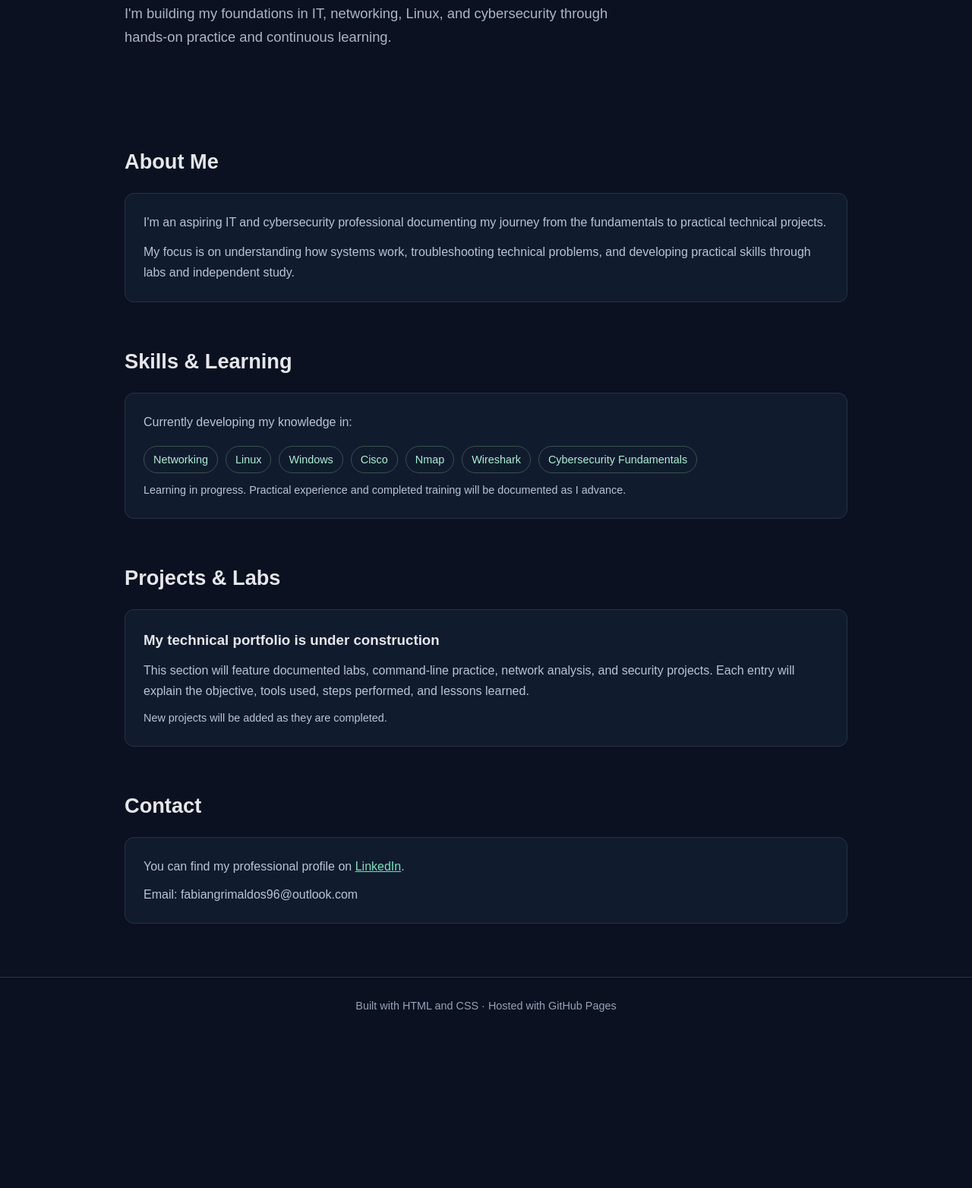
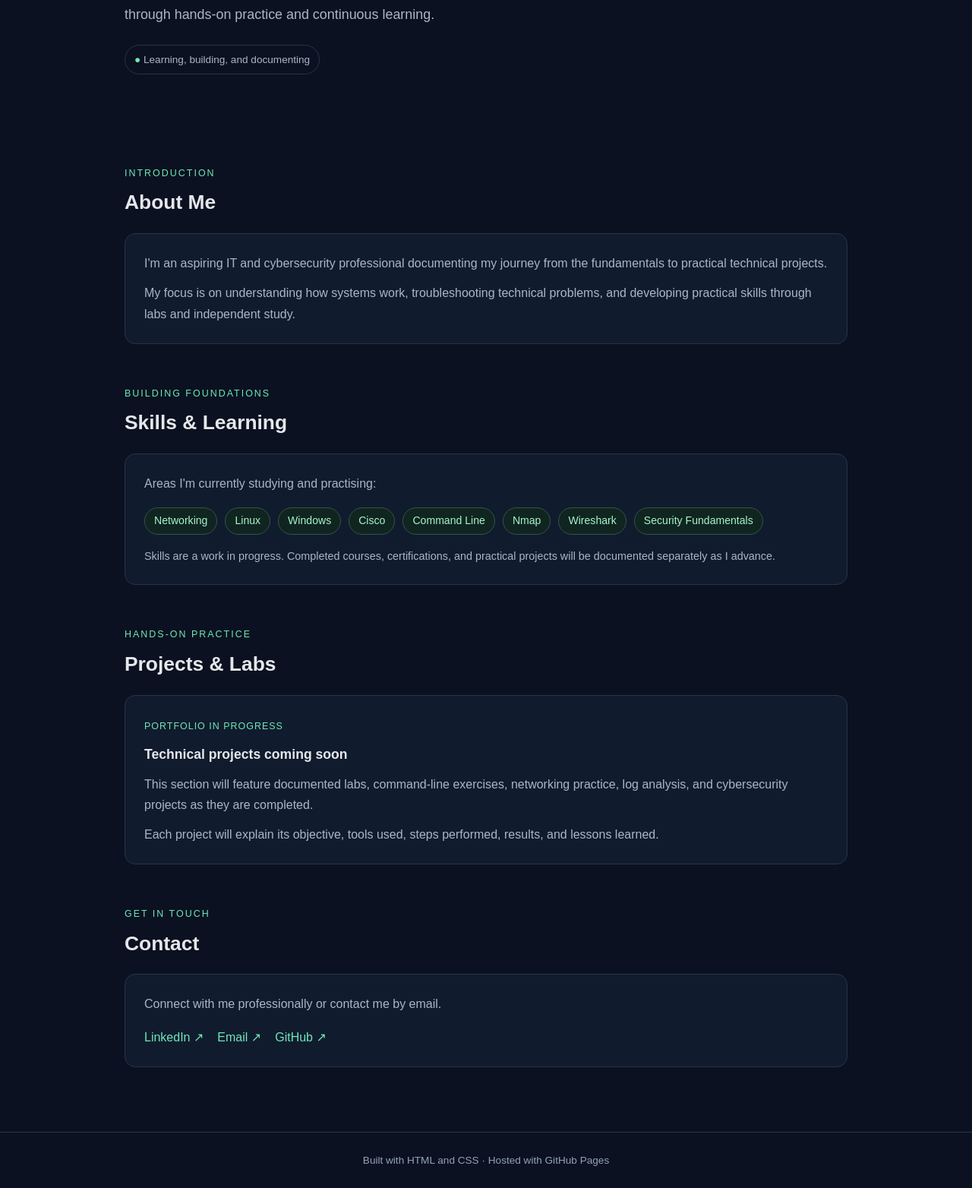
Before and after one commit to alexgrim19/alexgrim19.github.io, a plain HTML site: page index.html in a window 1280 px wide. Shown: the part 591-2155 px from the top of the page at 76% size. Before the commit the page ends 1953 px from the top, so only its background shows below. Drawn offline with Linux system fonts and the light colour scheme.

Commit message:
Update index.html

```diff
--- a/index.html
+++ b/index.html
@@ -1,96 +1,141 @@
-
 <!DOCTYPE html>
 <html lang="en">
 <head>
   <meta charset="UTF-8">
   <meta name="viewport" content="width=device-width, initial-scale=1.0">
 
-  <title>Alex Grim | IT & Cybersecurity</title>
-
-  <meta name="description" content="My IT and cybersecurity learning journey, hands-on labs, and technical projects.">
+  <title>Alex Grim | IT & Cybersecurity Portfolio</title>
+  <meta name="description" content="My journey into IT and cybersecurity through hands-on labs, networking, Linux, and technical projects.">
+  <meta name="theme-color" content="#0b1120">
 
   <style>
+    :root {
+      --background: #0b1120;
+      --surface: #111b2e;
+      --border: #263449;
+      --text: #e5e7eb;
+      --muted: #aab6c8;
+      --green: #6ee7b7;
+    }
+
     * {
       box-sizing: border-box;
       margin: 0;
       padding: 0;
     }
 
+    html {
+      scroll-behavior: smooth;
+    }
+
     body {
-      background: #0b1120;
-      color: #e5e7eb;
-      font-family: Arial, sans-serif;
+      background: var(--background);
+      color: var(--text);
+      font-family: Arial, Helvetica, sans-serif;
       line-height: 1.7;
     }
 
+    a {
+      color: var(--green);
+    }
+
     header {
-      padding: 24px 8%;
-      border-bottom: 1px solid #263244;
+      padding: 22px 7%;
+      border-bottom: 1px solid var(--border);
     }
 
     nav {
+      max-width: 1100px;
+      margin: auto;
       display: flex;
       justify-content: space-between;
       align-items: center;
       flex-wrap: wrap;
-      gap: 16px;
+      gap: 18px;
     }
 
     .logo {
-      color: #6ee7b7;
+      color: var(--green);
+      font-size: 1.1rem;
       font-weight: bold;
-      font-size: 1.2rem;
+      letter-spacing: 1px;
+    }
+
+    nav .links {
+      display: flex;
+      flex-wrap: wrap;
+      gap: 20px;
     }
 
     nav a {
-      color: #cbd5e1;
+      color: var(--muted);
       text-decoration: none;
-      margin-left: 18px;
+      font-size: 0.92rem;
     }
 
     nav a:hover {
-      color: #6ee7b7;
+      color: var(--green);
     }
 
     main {
       max-width: 1000px;
       margin: auto;
-      padding: 70px 24px;
+      padding: 55px 24px 85px;
     }
 
     .hero {
-      padding: 45px 0 70px;
+      padding: 30px 0 65px;
     }
-.profile-photo {
-  width: 140px;
-  height: 140px;
-  object-fit: cover;
-  border-radius: 50%;
-  border: 2px solid #6ee7b7;
-  margin-bottom: 25px;
-  filter: grayscale(100%);
-}
+
+    .profile-photo {
+      display: block;
+      width: 150px;
+      height: 150px;
+      object-fit: cover;
+      object-position: center;
+      border-radius: 50%;
+      border: 2px solid var(--green);
+      margin-bottom: 28px;
+      filter: grayscale(100%);
+      background: var(--surface);
+    }
+
     .eyebrow {
-      color: #6ee7b7;
+      color: var(--green);
       text-transform: uppercase;
       letter-spacing: 3px;
       font-size: 0.8rem;
     }
 
     h1 {
-      font-size: clamp(2.5rem, 7vw, 4.5rem);
-      line-height: 1.15;
+      font-size: clamp(2.5rem, 7vw, 4.7rem);
+      line-height: 1.12;
+      letter-spacing: -2px;
       margin: 18px 0;
     }
 
     h1 span {
-      color: #6ee7b7;
+      color: var(--green);
     }
 
     .intro {
-      color: #aab6c8;
-      font-size: 1.15rem;
-      max-width: 650px;
+      color: var(--muted);
+      font-size: 1.12rem;
+      max-width: 680px;
+    }
+
+    .availability {
+      display: inline-block;
+      margin-top: 25px;
+      padding: 7px 12px;
+      border: 1px solid var(--border);
+      border-radius: 30px;
+      color: var(--muted);
+      font-size: 0.85rem;
+    }
+
+    .availability span {
+      color: var(--green);
     }
 
     section {
@@ -99,19 +144,31 @@
     }
 
     h2 {
-      font-size: 1.7rem;
+      font-size: 1.65rem;
       margin-bottom: 18px;
     }
 
+    .section-label {
+      color: var(--green);
+      font-size: 0.78rem;
+      letter-spacing: 2px;
+      text-transform: uppercase;
+      margin-bottom: 5px;
+    }
+
     .card {
-      background: #111b2e;
-      border: 1px solid #263244;
-      border-radius: 12px;
-      padding: 24px;
+      background: var(--surface);
+      border: 1px solid var(--border);
+      border-radius: 14px;
+      padding: 25px;
     }
 
     .card p {
-      color: #b8c4d6;
+      color: var(--muted);
+    }
+
+    .card p + p {
+      margin-top: 12px;
     }
 
     .skills {
@@ -123,42 +180,88 @@
 
     .tag {
       border: 1px solid #365449;
+      background: #10251f;
       color: #a7f3d0;
       padding: 5px 12px;
       border-radius: 20px;
-      font-size: 0.9rem;
+      font-size: 0.88rem;
     }
 
     .muted {
       color: #94a3b8;
       font-size: 0.9rem;
-      margin-top: 10px;
+      margin-top: 16px;
     }
 
-    .contact a {
-      color: #6ee7b7;
+    .project-title {
+      font-size: 1.1rem;
+      margin-bottom: 10px;
+    }
+
+    .project-status {
+      display: inline-block;
+      margin-bottom: 12px;
+      font-size: 0.78rem;
+      color: var(--green);
+      text-transform: uppercase;
+      letter-spacing: 1px;
+    }
+
+    .contact-links {
+      display: flex;
+      flex-wrap: wrap;
+      gap: 18px;
+      margin-top: 16px;
+    }
+
+    .contact-links a {
+      text-decoration: none;
+    }
+
+    .contact-links a:hover {
+      text-decoration: underline;
     }
 
     footer {
       text-align: center;
-      padding: 25px;
-      border-top: 1px solid #263244;
+      padding: 25px 20px;
+      border-top: 1px solid var(--border);
       color: #94a3b8;
-      font-size: 0.9rem;
+      font-size: 0.85rem;
     }
 
     @media (max-width: 600px) {
       header {
-        padding: 20px 5%;
+        padding: 20px;
       }
 
-      nav a {
-        margin-left: 0;
-        margin-right: 14px;
+      nav {
+        align-items: flex-start;
+      }
+
+      nav .links {
+        gap: 14px;
       }
 
       main {
-        padding: 45px 20px;
+        padding: 40px 20px 65px;
+      }
+
+      .hero {
+        padding-top: 20px;
+      }
+
+      .profile-photo {
+        width: 125px;
+        height: 125px;
+      }
+
+      h1 {
+        letter-spacing: -1px;
+      }
+
+      .card {
+        padding: 20px;
       }
     }
   </style>
@@ -169,7 +272,7 @@
     <nav>
       <div class="logo">AG / PORTFOLIO</div>
 
-      <div>
+      <div class="links">
         <a href="#about">About</a>
         <a href="#learning">Learning</a>
         <a href="#projects">Projects</a>
@@ -181,25 +284,31 @@
   <main>
     <div class="hero">
       <img
-        src="picgeon.jpeg"
-        alt="Black and white photograph of a pigeon"
+        src="./picgeon.jpeg"
+        alt="Black and white pigeon photograph taken by me"
         class="profile-photo"
       >
 
       <p class="eyebrow">IT Support · Cybersecurity</p>
 
-      <h1>Learning by building.<br>
+      <h1>
+        Learning by building.<br>
         <span>Documenting every step.</span>
       </h1>
 
       <p class="intro">
         I'm building my foundations in IT, networking, Linux,
-        and cybersecurity through hands-on practice and
-        continuous learning.
+        Windows, and cybersecurity through hands-on practice
+        and continuous learning.
       </p>
+
+      <div class="availability">
+        <span>●</span> Learning, building, and documenting
+      </div>
     </div>
 
     <section id="about">
+      <p class="section-label">Introduction</p>
       <h2>About Me</h2>
 
       <div class="card">
@@ -208,7 +317,7 @@
           documenting my journey from the fundamentals to
           practical technical projects.
         </p>
-        <p style="margin-top: 12px;">
+        <p>
           My focus is on understanding how systems work,
           troubleshooting technical problems, and developing
           practical skills through labs and independent study.
@@ -217,57 +326,78 @@
     </section>
 
     <section id="learning">
+      <p class="section-label">Building foundations</p>
       <h2>Skills & Learning</h2>
 
       <div class="card">
-        <p>Currently developing my knowledge in:</p>
+        <p>Areas I'm currently studying and practising:</p>
 
         <div class="skills">
           <span class="tag">Networking</span>
           <span class="tag">Linux</span>
           <span class="tag">Windows</span>
           <span class="tag">Cisco</span>
+          <span class="tag">Command Line</span>
           <span class="tag">Nmap</span>
           <span class="tag">Wireshark</span>
-          <span class="tag">Cybersecurity Fundamentals</span>
+          <span class="tag">Security Fundamentals</span>
         </div>
 
         <p class="muted">
-          Learning in progress. Practical experience and
-          completed training will be documented as I advance.
+          Skills are a work in progress. Completed courses,
+          certifications, and practical projects will be
+          documented separately as I advance.
         </p>
       </div>
     </section>
 
     <section id="projects">
+      <p class="section-label">Hands-on practice</p>
       <h2>Projects & Labs</h2>
 
       <div class="card">
-        <h3>My technical portfolio is under construction</h3>
-        <p style="margin-top: 10px;">
+        <span class="project-status">Portfolio in progress</span>
+        <h3 class="project-title">Technical projects coming soon</h3>
+
+        <p>
           This section will feature documented labs, command-line
-          practice, network analysis, and security projects.
-          Each entry will explain the objective, tools used,
-          steps performed, and lessons learned.
+          exercises, networking practice, log analysis, and
+          cybersecurity projects as they are completed.
         </p>
-        <p class="muted">
-          New projects will be added as they are completed.
+
+        <p>
+          Each project will explain its objective, tools used,
+          steps performed, results, and lessons learned.
         </p>
       </div>
     </section>
 
     <section id="contact">
+      <p class="section-label">Get in touch</p>
       <h2>Contact</h2>
 
-      <div class="card contact">
+      <div class="card">
         <p>
-          You can find my professional profile on
-          <a href="https://www.linkedin.com/in/fabian-alexander-grimaldos-uribe-2b06a5439/"
-             target="_blank" rel="noopener noreferrer">LinkedIn</a>.
+          Connect with me professionally or contact me by email.
         </p>
-        <p style="margin-top: 10px;">
-          Email: fabiangrimaldos96@outlook.com
-        </p>
+
+        <div class="contact-links">
+          <a
+            href="https://www.linkedin.com/in/fabian-alexander-grimaldos-uribe-2b06a5439/"
+            target="_blank"
+            rel="noopener noreferrer"
+          >LinkedIn ↗</a>
+
+          <a href="mailto:fabiangrimaldos96@outlook.com">
+            Email ↗
+          </a>
+
+          <a
+            href="https://github.com/alexgrim19"
+            target="_blank"
+            rel="noopener noreferrer"
+          >GitHub ↗</a>
+        </div>
       </div>
     </section>
   </main>
```
